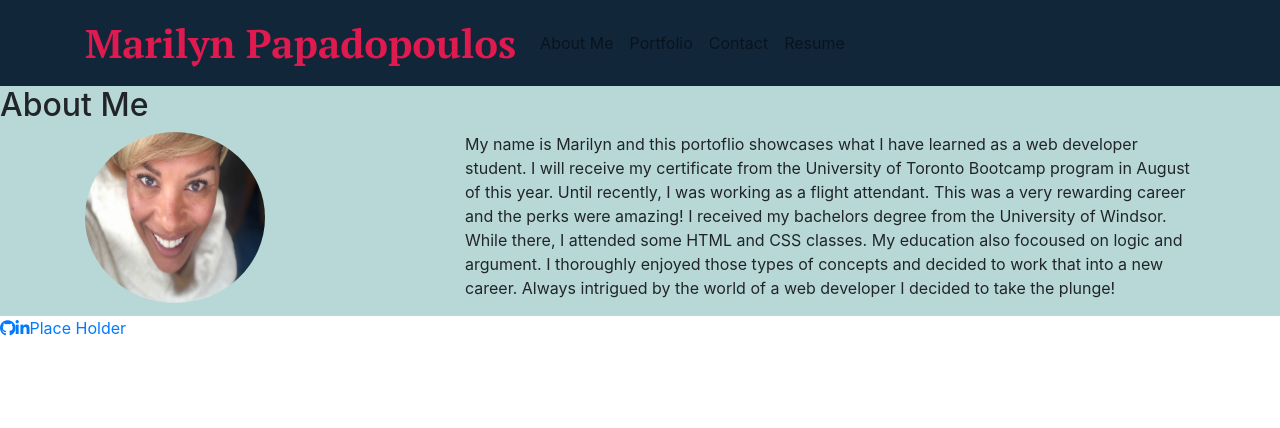
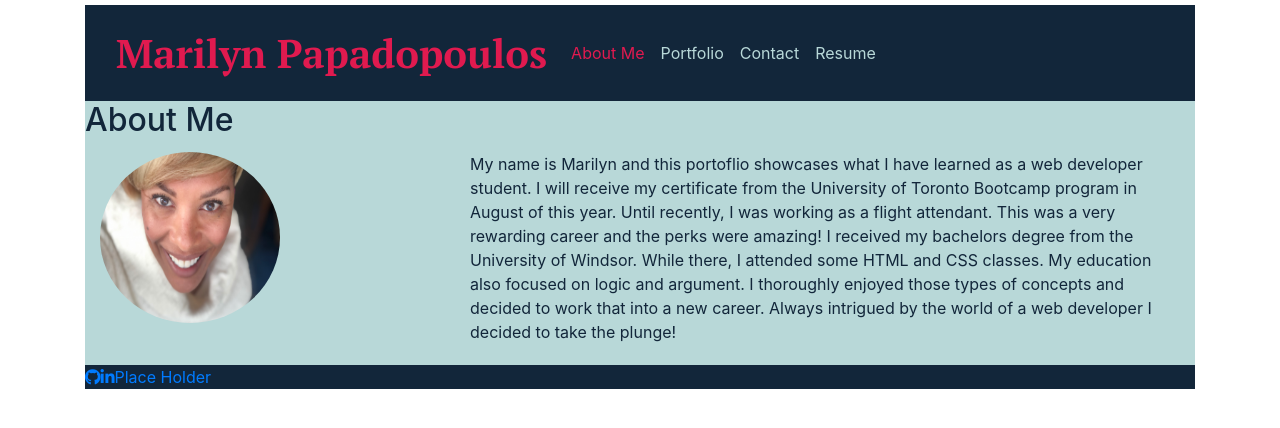
Before and after one commit to MarilynPapadopoulos/react-portfolio, a React (Create React App) app: page / in a window 1280 px wide. Shown: the top 428 px of the page. Built offline with nearby package versions, Linux system fonts and the light colour scheme.

Commit message:
added photos

```diff
--- a/src/App.css
+++ b/src/App.css
@@ -1,10 +1,22 @@
 .App {
   text-align: center;
+}
+.container {
+  padding: 5px;
 }
 :root {
   --font-pink: #E01A4F;
   --background-dark: #12263A;
   --light-blue: #B8D8D8;
+}
+html {
+  height: 100%;
+}
+body {
+  min-height: 100%;
+}
+.dark-color {
+  color: var(--background-dark);
 }
 #name {
   color: var(--font-pink);
@@ -12,16 +24,31 @@
   font-size: 40px;
 }
 .Navbar {
-  background-color: var(--background-dark);
+  background-color: var(--background-dark) ;
 }
 .Nav-link {
-  color: var(--light-blue);
+  color: var(--light-blue) !important;
 }
 .Nav-link:hover {
-  color: var(--font-pink);
+  color: var(--font-pink) !important;
+}
+.Nav-active {
+  color: var(--font-pink) !important;
+}
+.navbar-toggler.collapsed {
+  color: var(--light-blue) !important;
+}
+h2 {
+  color: var(--background-dark)
 }
 main {
   background-color: var(--light-blue);
+}
+.About {
+  color: var(--background-dark);
+}
+.Footer {
+  background-color: var(--background-dark) ;
 }
 
 @media (prefers-reduced-motion: no-preference) {
--- a/src/App.js
+++ b/src/App.js
@@ -1,6 +1,6 @@
 import React, {useState} from 'react';
 import About from './Components/About';
-import Navigation from './Components/Navigation';
+import Header from './Components/Header';
 import Portfolio from './Components/Portfolio';
 import Contact from './Components/Contact';
 import Footer from './Components/Footer';
@@ -12,9 +12,9 @@ function App() {
   const components = [<About/>, <Portfolio/>,<Contact/>]
   const[current, setCurrent]= useState(components[0]);
   return (
-    <div>
+    <div className="container">
       <header>
-        <Navigation setCurrent={setCurrent} components={components}></Navigation>
+        <Header setCurrent={setCurrent} components={components} />
       </header>
       <main>
       {current}
--- a/src/Components/About/index.js
+++ b/src/Components/About/index.js
@@ -7,17 +7,17 @@ import Row from 'react-bootstrap/Row';
 
 function About() {
   return (
-    <section>
-       <h2 id="about">About Me</h2>
+    <section className="About">
+       <h2>About Me</h2>
       <Container>
         <Row>
           <Col xs={6} md={4}>
             <Image src= {Profile2} width="180" height="171" alt="profile picture" roundedCircle />
           </Col>
           <Col xs={12} md={8}>
-          <p>My name is Marilyn and this portoflio showcases what I have learned as a web developer student.  I will receive my certificate from the University of Toronto Bootcamp program in August of this year.  Until recently, I was working as a flight attendant.  This was a very rewarding career and the perks were amazing!
+          <p className="About-Text">My name is Marilyn and this portoflio showcases what I have learned as a web developer student.  I will receive my certificate from the University of Toronto Bootcamp program in August of this year.  Until recently, I was working as a flight attendant.  This was a very rewarding career and the perks were amazing!
 
-          I received my bachelors degree from the University of Windsor.  While there, I attended some HTML and CSS classes.  My education also focoused on logic and argument. I thoroughly enjoyed those types of concepts and decided to work that into a new career.  Always intrigued by the world of a web developer I decided to take the plunge!</p>
+          I received my bachelors degree from the University of Windsor.  While there, I attended some HTML and CSS classes.  My education also focused on logic and argument. I thoroughly enjoyed those types of concepts and decided to work that into a new career.  Always intrigued by the world of a web developer I decided to take the plunge!</p>
           </Col>
         </Row>
       </Container>
--- a/src/Components/Contact/index.js
+++ b/src/Components/Contact/index.js
@@ -1,11 +1,72 @@
-import React from 'react';
+import React, { useState} from 'react';
+import { validateEmail } from '../../utils/helpers'
+import Form from 'react-bootstrap/Form'
 
 function Contact() {
+  const [formState, setFormState] = useState({ name: '', email: '', message: '' });
+  const { name, email, message } = formState;
+  const [errorMessage, setErrorMessage] = useState('');
+  //const [errorData, setErrorData] = useState({ name: false, email: false, message: false })
+
+  function handleChange(e) {
+    console.log("hello")
+      if (e.target.name === 'email') {
+          const isValid = validateEmail(e.target.value);
+          if (!isValid) {
+            console.log('Your email is invalid.');
+            setErrorMessage('Your email is invalid.');
+          }
+      }
+      else {
+          if (!e.target.value.length) {
+              setErrorMessage(`${e.target.name} is required.`);
+            } else {
+              setErrorMessage('');
+            }
+      }
+      if (!errorMessage) {
+          setFormState({ ...formState, [e.target.name]: e.target.value });
+      }
+  }
+
+  function handleSubmit(e) {
+      e.preventDefault();
+      if(!errorMessage) {
+        console.log(formState);
+      }
+
+  }
+
   return (
-    <section>
-    Contact
-    </section>
-  );
+      <section>
+        <h2>Contact me</h2>
+        <Form onSubmit={handleSubmit}>
+
+          <Form.Group className="mb-3" controlId="exampleForm.ControlInput1">
+              <Form.Label>Name</Form.Label>
+              <Form.Control type="name" onBlur={handleChange} defaultValue={name} placeholder="First Last Name" />
+            </Form.Group>
+            <Form.Group className="mb-3" controlId="exampleForm.ControlInput1">
+              <Form.Label>Email address</Form.Label>
+              <Form.Control type="email" onChange={handleChange} defaultValue={email} placeholder="name@email.com" />
+            </Form.Group>
+            <Form.Group className="mb-3" controlId="exampleForm.ControlTextarea1">
+              <Form.Label>Ask your questions here!</Form.Label>
+              <Form.Control as="textarea" onChange={handleChange} defaultValue={message}rows={5} />
+            </Form.Group>
+
+            {errorMessage && (
+                <div>
+                    <p>{errorMessage}</p>
+                </div>
+            )}
+            <button type="submit">Submit</button>
+         </Form>
+
+
+
+      </section>
+    )
 }
 
 export default Contact;
--- a/src/Components/Footer/index.js
+++ b/src/Components/Footer/index.js
@@ -2,9 +2,9 @@ import React from "react"
 
 function Footer () {
     return (
-        <div>
-            <a href="https://github.com/MarilynPapadopoulos"><i class="fab fa-github"></i></a>
-            <a href="https://www.linkedin.com/in/marilyn-papadopoulos/"><i class="fab fa-linkedin-in"></i></a>
+        <div className="Footer">
+            <a href="https://github.com/MarilynPapadopoulos"><i className="fab fa-github"></i></a>
+            <a href="https://www.linkedin.com/in/marilyn-papadopoulos/"><i className="fab fa-linkedin-in"></i></a>
             <a href="https://www.linkedin.com/in/marilyn-papadopoulos/">Place Holder</a>
         </div>
     )
--- a/src/Components/Header/index.js
+++ b/src/Components/Header/index.js
@@ -0,0 +1,20 @@
+import React from 'react'
+import Navigation from '../Navigation'
+import { Navbar, Container }from 'react-bootstrap'
+
+
+function Header({ setCurrent, components }) {
+    return (
+        <header>
+            <Navbar className="Navbar" expand="lg">
+            <Container>
+                <Navbar.Brand href="/" id="name">Marilyn Papadopoulos</Navbar.Brand>
+                <Navigation setCurrent={setCurrent} components={components} />
+            </Container>
+            </Navbar>
+        </header>
+    )
+
+}
+
+export default Header;
--- a/src/Components/Navigation/index.js
+++ b/src/Components/Navigation/index.js
@@ -1,29 +1,28 @@
-import React from 'react';
+import React, {useState} from 'react';
 import Navbar from 'react-bootstrap/Navbar'
-import Container from 'react-bootstrap/Container'
 import Nav from "react-bootstrap/Nav"
 
 
 
 function Navigation({setCurrent, components}) {
+  const [active, setActive] = useState('About Me');
+  function updatePage(current, name) {
+    setCurrent(current)
+    setActive(name)
+  }
 
   return (
-    <header>
-      <Navbar className="Navbar" expand="lg">
-        <Container>
-          <Navbar.Brand href="#/" id="name">Marilyn Papadopoulos</Navbar.Brand>
+      <>
           <Navbar.Toggle aria-controls="basic-navbar-nav" />
           <Navbar.Collapse id="basic-navbar-nav">
             <Nav className="me-auto" >
-              <Nav.Link className="Nav-link" onClick={()=>setCurrent(components[0])}>About Me</Nav.Link>
-              <Nav.Link className="Nav-link" onClick={()=>setCurrent(components[1])}>Portfolio</Nav.Link>
-              <Nav.Link className="Nav-link" onClick={()=>setCurrent(components[2])}>Contact</Nav.Link>
-              <Nav.Link className="Nav-link" href="#https://docs.google.com/document/d/1ePBWSn9vXs_U7HjXYHE0TXyLnwt2x8qbRlxRhNVxLnk/edit?usp=sharing">Resume</Nav.Link>
+              <Nav.Link className={active==='About Me' ? 'Nav-active': "Nav-link"} onClick={()=>updatePage(components[0], 'About Me')}>About Me</Nav.Link>
+              <Nav.Link className={active==='Portfolio' ? 'Nav-active': "Nav-link"}onClick={()=>updatePage(components[1], 'Portfolio')}>Portfolio</Nav.Link>
+              <Nav.Link className={active==='Contact' ? 'Nav-active': "Nav-link"}onClick={()=>updatePage(components[2], 'Contact')}>Contact</Nav.Link>
+              <Nav.Link className= "Nav-link" href="https://docs.google.com/document/d/1ePBWSn9vXs_U7HjXYHE0TXyLnwt2x8qbRlxRhNVxLnk/edit?usp=sharing">Resume</Nav.Link>
             </Nav>
         </Navbar.Collapse>
-      </Container>
-    </Navbar>
-  </header>
+     </>
   );
 }
 
--- /dev/null
+++ b/src/utils/helpers.js
@@ -0,0 +1,4 @@
+export function validateEmail(email) {
+    var re = /^(([^<>()[\]\\.,;:\s@"]+(\.[^<>()[\]\\.,;:\s@"]+)*)|(".+"))@((\[[0-9]{1,3}\.[0-9]{1,3}\.[0-9]{1,3}\.[0-9]{1,3}\])|(([a-zA-Z\-0-9]+\.)+[a-zA-Z]{2,}))$/;
+    return re.test(String(email).toLowerCase());
+  }
```
Also changed, not shown: src/Components/Portfolio/index.js (+47 -55 lines), src/Components/Projects/index.js (deleted).
